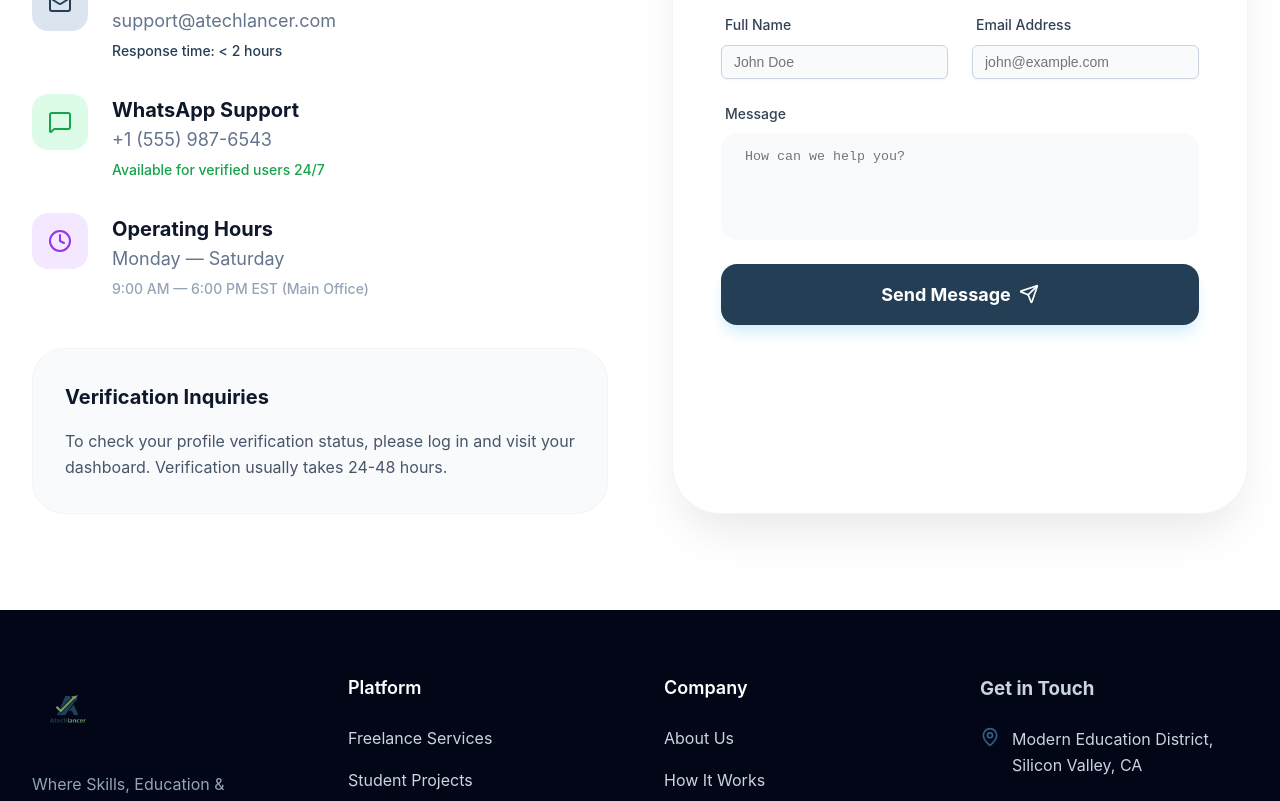
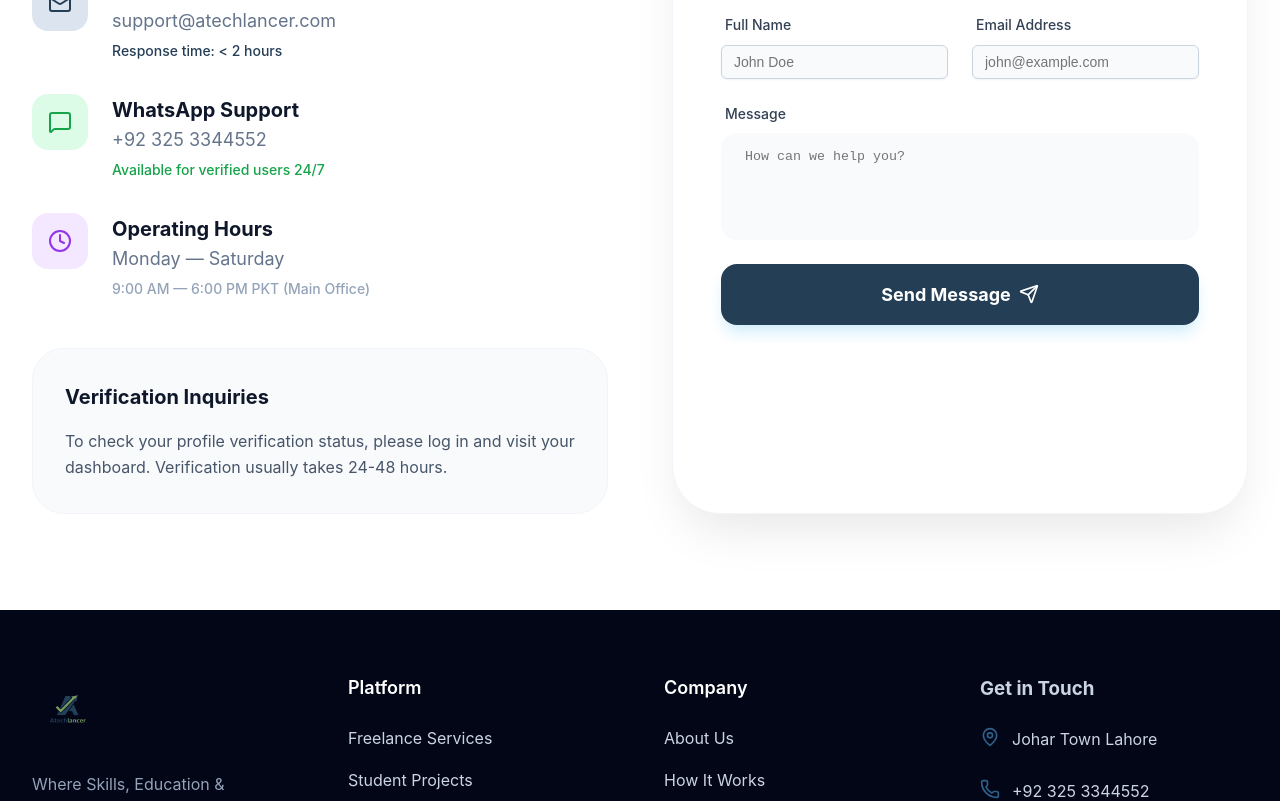
Before and after one commit to Javeria-atechsole01/Atechlancer, a React (Vite) app: page /contact in a window 1280 px wide. Shown: the part 740-1541 px from the top of the page. Built offline with nearby package versions, Linux system fonts and the light colour scheme.

Commit message:
Update favicon and contact information

```diff
--- a/src/components/Footer.jsx
+++ b/src/components/Footer.jsx
@@ -90,13 +90,13 @@ const Footer = () => {
                                 <div className="footer-contact-icon">
                                     <MapPin />
                                 </div>
-                                <span>Modern Education District, Silicon Valley, CA</span>
+                                <span>Johar Town Lahore</span>
                             </div>
                             <div className="footer-contact-item">
                                 <div className="footer-contact-icon">
                                     <Phone />
                                 </div>
-                                <span>+1 (555) 123-4567</span>
+                                <span>+92 325 3344552</span>
                             </div>
                             <div className="footer-contact-item">
                                 <div className="footer-contact-icon">
--- a/src/pages/Contact.jsx
+++ b/src/pages/Contact.jsx
@@ -46,7 +46,7 @@ const Contact = () => {
                                     </div>
                                     <div>
                                         <h4 className="contact-info-title-text">WhatsApp Support</h4>
-                                        <p className="contact-info-value">+1 (555) 987-6543</p>
+                                        <p className="contact-info-value">+92 325 3344552</p>
                                         <p className="contact-info-meta whatsapp">Available for verified users 24/7</p>
                                     </div>
                                 </div>
@@ -58,7 +58,7 @@ const Contact = () => {
                                     <div>
                                         <h4 className="contact-info-title-text">Operating Hours</h4>
                                         <p className="contact-info-value">Monday — Saturday</p>
-                                        <p className="contact-info-meta hours">9:00 AM — 6:00 PM EST (Main Office)</p>
+                                        <p className="contact-info-meta hours">9:00 AM — 6:00 PM PKT (Main Office)</p>
                                     </div>
                                 </div>
                             </div>
```
